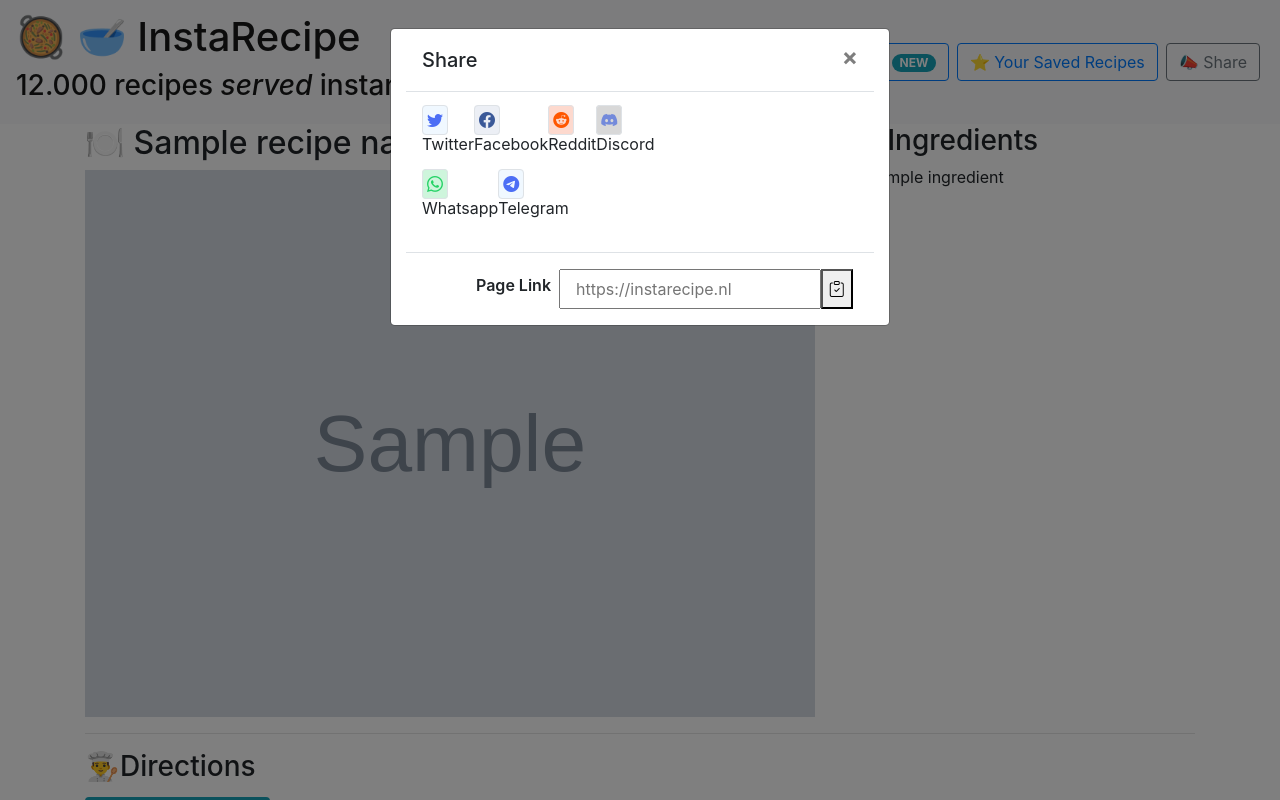
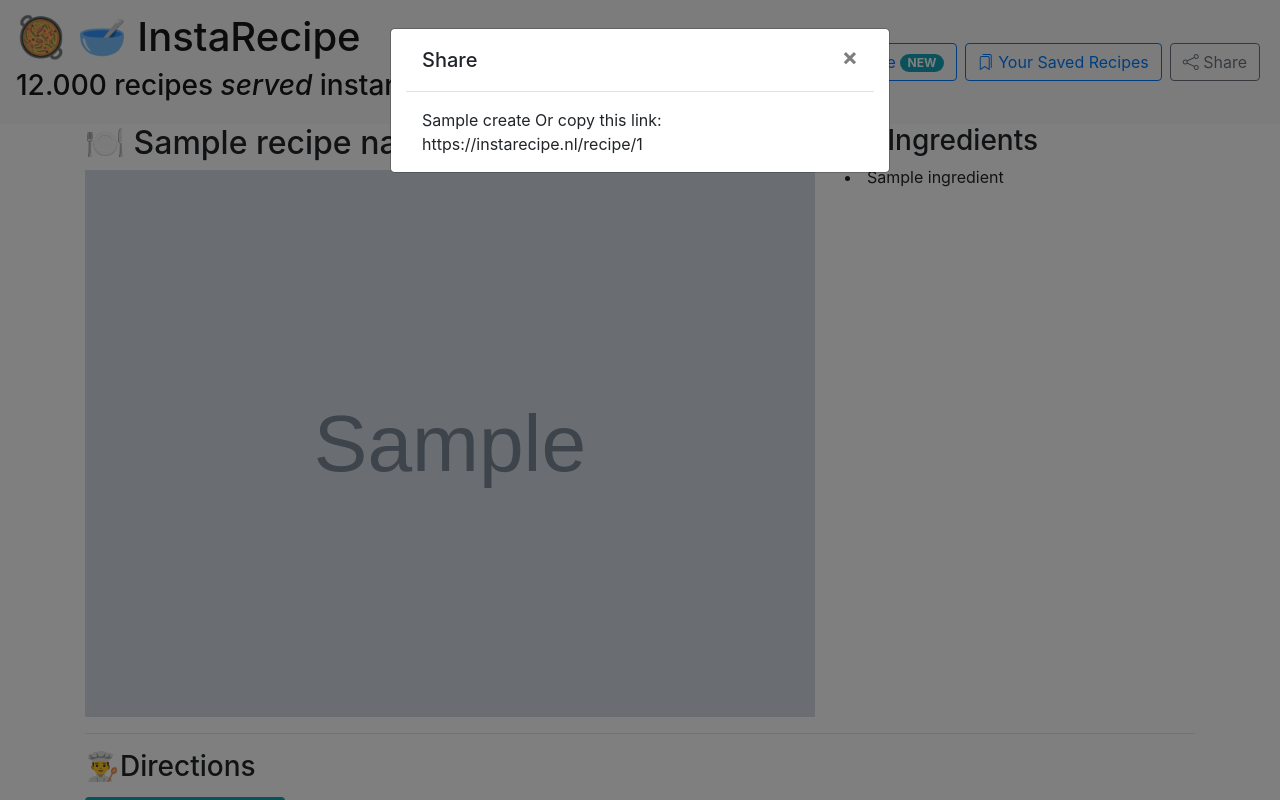
Before and after one commit to two-trick-pony-NL/InstaRecipe, a Flask app: template templates/index.html in a window 1280 px wide, after a click on "Share". Run offline with Flask 2, Linux system fonts and the light colour scheme; the template is opened without the code that fills it: most values are stand-ins (such as "Sample title", 1, 10 or a date in 2020); grey boxes marked "Sample" are stand-in pictures; parts of the project's set-up code (start-up, migrations or seed data) failed here and were passed over; some libraries are stand-ins or nearby versions.

Commit message:
Adding share button, and adding cards to favourite

```diff
--- a/app.py
+++ b/app.py
@@ -1,6 +1,6 @@
-from pickletools import read_int4
 from flask import Flask, flash, render_template, redirect, session, json
 from flask_session import Session
+from flask_share import Share
 import json
 import requests
 from configparser import ConfigParser
@@ -9,8 +9,11 @@ config = ConfigParser()
 config.read('keys_config.cfg')
 token = config.get('RapidAPI', 'api_key')
 
+
 app = Flask(__name__) #Defining our app
 app.config['SECRET_KEY'] = "SuperSecretKey"
+share = Share(app)
+
 
 def Attributestore(): #This function holds the attributes for: RecipeID, CookingTime,RecipeName,Directions, Ingredients and URL to an image of the Recipename
 	pass
@@ -76,6 +79,12 @@ def delete_favourites():
 	flash("Your favourites are deleted, get a new recipe if you're ready to try something new!", "danger")
 	return render_template("favourites.html", session=session, RecipeServed=getattr(Attributestore, "RecipeServed"))
 
+@app.route("/delete_one_favourite") #This dumps all the data in session
+def delete_one_favourite():
+	session.pop("cart")
+	flash("You deleted one of your favourites", "danger")
+	return render_template("favourites.html", session=session, RecipeServed=getattr(Attributestore, "RecipeServed"))
+
 @app.route("/favourites") #This is the page that shows the recipes
 def favourites():
 	return render_template("favourites.html", session=session, RecipeServed=getattr(Attributestore, "RecipeServed"))
@@ -91,7 +100,7 @@ def new():
 @app.route("/")  # Defining the landing page of our site
 def home():
 	CountRecipesServed(); #adding one to the Countrecipe counter
-	flash("If you don't like this recipe, simply tap: 'Get new Recipe', to try something else! ", "info")
+	flash("If you don't like this recipe, simply tap: 'New Recipe', to try something else! ", "info")
 	return render_template("index.html", header="Instant Recipe", RecipeName=getattr(Attributestore, "RecipeName"), Ingredients=getattr(Attributestore, "Ingredients"), Directions=getattr(Attributestore, "Directions"), RecipeID = getattr(Attributestore, "RecipeID"), CookingTime = getattr(Attributestore, "CookingTime"), ImageURL = getattr(Attributestore, "ImageURL"), RecipeServed=getattr(Attributestore, "RecipeServed"))
 
 @app.route("/about")  # Creating the About page
@@ -99,6 +108,48 @@ def about():
 	print("\n#############################################\n\n A user visited the previous page")
 	return render_template("about.html")    # some basic inline html
 
+@app.route('/recipe/<SpecificRecipe>')
+def GetSpecificRecipe(SpecificRecipe=0):
+	print(SpecificRecipe)
+	print(type(SpecificRecipe))
+	url = "https://breakfastapi.fun/"
+	UrlPlusRequestedRecipe = url + SpecificRecipe
+	print(UrlPlusRequestedRecipe)
+	response = requests.get(url=UrlPlusRequestedRecipe)
+	print(response)
+	recipe = response.json()
+	#Breaking out different parameters from the JSON response that we get from the breakfast API
+
+	RecipeID = (recipe['recipe']['id'])
+	CookingTime = (recipe['recipe']['total_duration'])
+	RecipeName = (recipe['recipe']['name'])
+	Directions = (recipe['recipe']['directions'])
+	Ingredients = (recipe['recipe']['ingredients'])
+	print("\n#############################################\n\n Recipe found: " + RecipeName)
+	#Fetching a picture based on the RecipeName // Commented out so I don't burn through my image search credit
+
+	url = "https://bing-image-search1.p.rapidapi.com/images/search"
+	querystring = {"q":RecipeName,"count":"1"}
+	headers = {
+		'x-rapidapi-host': "bing-image-search1.p.rapidapi.com",
+		'x-rapidapi-key': token
+		}
+	Image = requests.request("GET", url, headers=headers, params=querystring)
+	Image = Image.json()
+	ImageURL = (Image["value"][0]["contentUrl"])
+	setattr(Attributestore, 'ImageURL', ImageURL) #Enable this line to set Reset the Image URL again
+	#Adding the Variables to def AttributeStore
+	#This line sets a hardcoded imageURL to a picture of an avocado
+	#setattr(Attributestore, 'ImageURL', "https://learnenglishteens.britishcouncil.org/sites/teens/files/styles/article/public/rs7776_thinkstockphotos-856586464_1-low.jpg")
+	setattr(Attributestore, 'RecipeID', RecipeID)
+	setattr(Attributestore, 'CookingTime', CookingTime)
+	setattr(Attributestore, 'RecipeName', RecipeName)
+	setattr(Attributestore, 'Directions', Directions)
+	setattr(Attributestore, 'Ingredients', Ingredients)
+	setattr(Attributestore, 'Recipe', recipe)
+
+	return render_template("index.html", header="Instant Recipe", RecipeName=getattr(Attributestore, "RecipeName"), Ingredients=getattr(Attributestore, "Ingredients"), Directions=getattr(Attributestore, "Directions"), RecipeID = getattr(Attributestore, "RecipeID"), CookingTime = getattr(Attributestore, "CookingTime"), ImageURL = getattr(Attributestore, "ImageURL"),RecipeServed=getattr(Attributestore, "RecipeServed"))
+
 if __name__ == "__main__": #Run the app
 	setattr(Attributestore, 'RecipeServed', 231)
 	GetNewRecipe(); #Calling the GetNewRecipe function, so we set a first Recipe on startup
--- a/requirements.txt
+++ b/requirements.txt
@@ -2,3 +2,4 @@ flask===2.0.3
 flask_session===0.4.0
 requests===2.27.1
 configparser===5.2.0
+flask_share===0.1.1
--- a/templates/base.html
+++ b/templates/base.html
@@ -28,7 +28,7 @@
         <link rel=”stylesheet” href=”https://stackpath.bootstrapcdn.com/bootstrap/4.4.1/css/bootstrap.min.css” integrity=”sha384-Vkoo8x4CGsO3+Hhxv8T/Q5PaXtkKtu6ug5TOeNV6gBiFeWPGFN9MuhOf23Q9Ifjh” crossorigin=”anonymous”>
         <link rel=”stylesheet” href="https://use.fontawesome.com/releases/v5.8.1/css/all.css">
         <link rel="stylesheet" href="https://cdn.jsdelivr.net/npm/bootstrap-icons@1.8.1/font/bootstrap-icons.css">
-
+        {{ share.load() }}
       </head>
 
 
@@ -46,12 +46,12 @@ window.setTimeout(function() {
 </script>
 <!-- end of the script that runs alerts-->
 
-<nav class="navbar navbar-light bg-light justify-content-between">
+<nav class="navbar navbar-light bg-light justify-content-between  ">
   <a class="navbar-brand" href="/"><h1 onclick="location.href = '/';">&#129368 &#129379 InstaRecipe</h1><h3 onclick="location.href = '/';">12.000 recipes <i>served</i> instantly </h3></a>
   <form class="form-inline">
-    <button onclick="location.href = '/new';" type="button" class="btn-lg btn-success m-1" href="/new">&#127828 Try new Recipe </button>
-    <button onclick="location.href = '/add_to_favourites';"type="button" class="btn btn-outline-primary  m-1" href="/about">&#xe022; Save this Recipe <span class="badge badge-pill badge-info">NEW</span></button>
-    <button onclick="location.href = '/favourites';"type="button" class="btn btn-outline-primary  m-1"href="/about">&#x2b50; Your Saved Recipes</button><button type="button"  class="btn btn-outline-secondary m-1"  href="#" data-toggle="modal" data-target="#exampleModal"> &#128227; Share</button>
+    <button onclick="location.href = '/new';" type="button" class="btn btn-outline-success m-1" href="/new"><i class="bi bi-newspaper"></i> New Recipe </button>
+    <button onclick="location.href = '/add_to_favourites';"type="button" class="btn btn-outline-primary  m-1" href="/about"><i class="bi bi-bookmark-star"></i> Save this Recipe <span class="badge badge-pill badge-info">NEW</span></button>
+    <button onclick="location.href = '/favourites';"type="button" class="btn btn-outline-primary  m-1"href="/about"><i class="bi bi-bookmarks"></i>  Your Saved Recipes</button><button type="button"  class="btn btn-outline-secondary m-1"  href="#" data-toggle="modal" data-target="#exampleModal"> <i class="bi bi-share"></i> Share</button>
 
   </form>
 </nav>
@@ -77,35 +77,10 @@ window.setTimeout(function() {
                 <h5 class="modal-title">Share</h5> <button type="button" class="close" data-dismiss="modal" aria-label="Close"> <span aria-hidden="true">&times;</span> </button>
             </div>
             <div class="modal-body">
-                <div class="icon-container1 d-flex">
-                    <div class="smd"> <i class=" img-thumbnail bi bi-twitter fa-2x" style="color:#4c6ef5;background-color: aliceblue"></i>
-                        <p>Twitter</p>
-                    </div>
-                    <div class="smd"> <i class="img-thumbnail bi bi-facebook fa-2x" style="color: #3b5998;background-color: #eceff5;"></i>
-                        <p>Facebook</p>
-                    </div>
-                    <div class="smd"> <i class="img-thumbnail bi bi-reddit fa-2x" style="color: #FF5700;background-color: #fdd9ce;"></i>
-                        <p>Reddit</p>
-                    </div>
-                    <div class="smd"> <i class="img-thumbnail bi bi-discord fa-2x " style="color: #738ADB;background-color: #d8d8d8;"></i>
-                        <p>Discord</p>
-                    </div>
-                </div>
-                <div class="icon-container2 d-flex">
-                    <div class="smd"> <i class="img-thumbnail bi bi-whatsapp fa-2x" style="color: #25D366;background-color: #cef5dc;"></i>
-                        <p>Whatsapp</p>
-                    </div>
-
-                    <div class="smd"> <i class="img-thumbnail bi bi-telegram fa-2x" style="color: #4c6ef5;background-color: aliceblue"></i>
-                        <p>Telegram</p>
-                    </div>
-
-                </div>
+              {{ share.create(title='Share: ', sites='facebook, twitter,linkedin') }}
+              Or copy this link:<iclass="bi bi-clipboard-check"></i> https://instarecipe.nl/recipe/{{RecipeID}}
             </div>
-            <div class="modal-footer"> <label style="font-weight: 600">Page Link <span class="message"></span></label><br />
-                <div class="row"> <input class="col-10 ur" type="url" placeholder="https://instarecipe.nl" id="myInput" aria-describedby="inputGroup-sizing-default" style="height: 40px;"> <button class="cpy" onclick="myFunction()"><i class="bi bi-clipboard-check"></i></button> </div>
-            </div>
-        </div>
+                  </div>
     </div>
 </div>
 
@@ -190,7 +165,10 @@ window.setTimeout(function() {
           <ul class="nav col-md-4 justify-content-end">
             <li class="nav-item"><a href="/favourites" class="nav-link px-2 text-muted">Favourite Recipes</a></li>
             <li class="nav-item"><a href="/about" class="nav-link px-2 text-muted">About</a></li>
+            <li class="nav-item"class="nav-link px-2 text-muted"> {{ share.create(title='Share: ', sites='facebook, twitter,linkedin') }}</li>
           </ul>
+
+
         </footer>
       </div>
 </html>
--- a/templates/index.html
+++ b/templates/index.html
@@ -24,7 +24,7 @@ Instant Recipe {% endblock %}
     {% block methods %}
 
     <h3 class="d-flex justify-content-left">&#128104;&#8205;&#127859;Directions</h3>
-    <span class="badge bg-info">{{CookingTime}} Minutes</span>
+    <span class="badge bg-info text-white"><i class="bi bi-alarm"></i> {{CookingTime}} Minutes</span>
         <p>{{Directions}}</p>
 {% endblock %}
 
```
Also changed, not shown: templates/favourites.html (+33 -17 lines).
